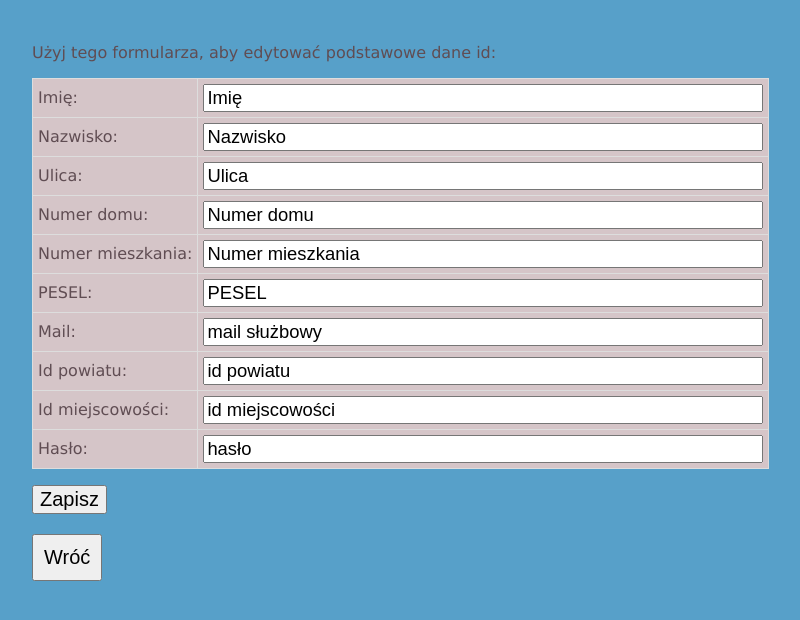
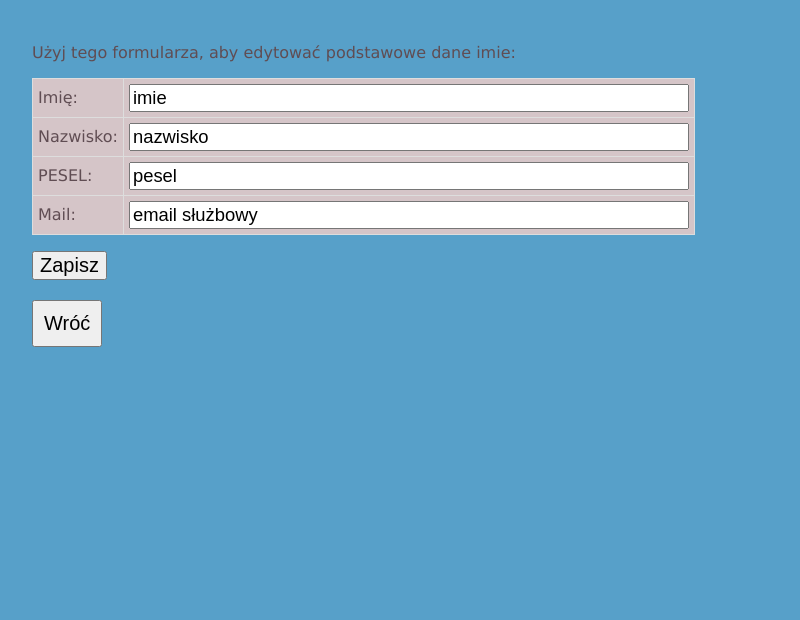
Before and after one commit to nkulakow/flask-oracle, a Flask app: page /modifyowndata in a window 1280 px wide. Shown: the top 620 px of the page, without its empty margins (106-906 px from the left). Run offline with Flask 3, Linux system fonts and the light colour scheme; parts of the project's set-up code (start-up, migrations or seed data) failed here and were passed over.

Commit message:
modyfikacja danych dla niekadrowicza

```diff
--- a/app.py
+++ b/app.py
@@ -118,11 +118,18 @@ def block_pracownik():
 
 @app.route('/modifyowndata', methods=['POST', 'GET'])
 def go_to_modify_own_data():
-    # @TODO dane postawowe z bd usera trzeba wysłać może być w postaci jak demo niżej
-    demo_dane = ["id", "Imię", "Nazwisko", "Ulica", "Numer domu", "Numer mieszkania", "PESEL", "mail służbowy",
-                 "id powiatu", "id miejscowości", "hasło"]
-    # Tylko jeśli jako tabelka to w tej kolejności koniecznie, można też przekazać poprzez oddzielne zmienne
+    demo_dane = database.get_user_data()
     return render_template('modifyowndata.html', data=demo_dane)
+
+
+@app.route('/saveownmodification', methods=['POST', 'GET'])
+def save_own_modification():
+  name = request.form['name']
+  surname = request.form['surname']
+  pesel = request.form['pesel']
+  mail = request.form['mail']
+  database.save_user_data([name, surname, pesel, mail])
+  return redirect('/simpleentry')
 
 
 @app.route('/additionalcontactdetails', methods=['POST', 'GET'])
--- a/database_manager.py
+++ b/database_manager.py
@@ -98,6 +98,35 @@ class DatabaseManager:
         cursor.close()
         connection.close()
         return is_cadre == 1
+
+
+    def get_user_data(self) -> list:
+        def default_data() -> list:
+            return ["imie", "nazwisko", "pesel", "email służbowy"]
+
+        if not self.user_id:
+            return default_data()
+
+        query = f"SELECT imie, nazwisko, pesel, email FROM pracownik WHERE id_pracownika = {self.user_id}"
+        connection, cursor = self.connect_to_db()
+        cursor.execute(query)
+        rows = cursor.fetchall()
+        cursor.close()
+        connection.close()
+        return rows[0]
+
+
+    def save_user_data(self, new_values) -> None:
+        IDX_NAME = 0
+        IDX_SURNAME = 1
+        IDX_PESEL = 2
+        IDX_MAIL = 3
+        query = f"UPDATE pracownik SET imie = '{new_values[IDX_NAME]}', nazwisko = '{new_values[IDX_SURNAME]}', pesel = '{new_values[IDX_PESEL]}', email = '{new_values[IDX_MAIL]}' WHERE id_pracownika = {self.user_id}"
+        print(query)
+        connection, cursor = self.connect_to_db()
+        cursor.execute(query)
+        cursor.close()
+        self.commit_and_close(connection)
 
 
     def get_all_positions(self) -> List[Tuple[str, str]]:
--- a/templates/modifyowndata.html
+++ b/templates/modifyowndata.html
@@ -5,16 +5,10 @@
 <form method='POST' action='/saveownmodification'>
     <table>
     <p> Użyj tego formularza, aby edytować podstawowe dane {{ data[0] }}:</p>
-        <tr><td>Imię:</td><td><input name='name' type='TEXT' value="{{ data[1] }}" ></td></tr>
-        <tr><td>Nazwisko:</td><td><input name='surname' type='TEXT' value="{{ data[2] }}" ></td></tr>
-        <tr><td>Ulica:</td><td><input name='street' type='TEXT' value="{{ data[3] }}" ></td></tr>
-        <tr><td>Numer domu:</td><td><input name='house_nr' type='TEXT' value="{{ data[4] }}" ></td></tr>
-        <tr><td>Numer mieszkania:</td><td><input name='flat_nr' type='TEXT' value="{{ data[5] }}" ></td></tr>
-        <tr><td>PESEL:</td><td><input name='pesel' type='TEXT' value="{{ data[6] }}" ></td></tr>
-        <tr><td>Mail:</td><td><input name='mail' type='TEXT' value="{{ data[7] }}" ></td></tr>
-        <tr><td>Id powiatu:</td><td><input name='county_id' type='TEXT' value="{{ data[8] }}" ></td></tr>
-        <tr><td>Id miejscowości:</td><td><input name='town_id' type='TEXT' value="{{ data[9] }}" ></td></tr>
-        <tr><td>Hasło:</td><td><input name='town_id' type='TEXT' value="{{ data[10] }}" ></td></tr>
+        <tr><td>Imię:</td><td><input name='name' type='TEXT' value="{{ data[0] }}" ></td></tr>
+        <tr><td>Nazwisko:</td><td><input name='surname' type='TEXT' value="{{ data[1] }}" ></td></tr>
+        <tr><td>PESEL:</td><td><input name='pesel' type='TEXT' value="{{ data[2] }}" ></td></tr>
+        <tr><td>Mail:</td><td><input name='mail' type='TEXT' value="{{ data[3] }}" ></td></tr>
     </table>
     <p><input value='Zapisz' type='SUBMIT'></p>
 </form>
```
